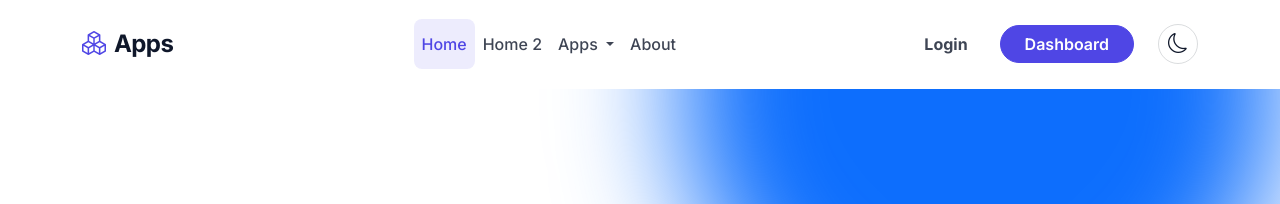
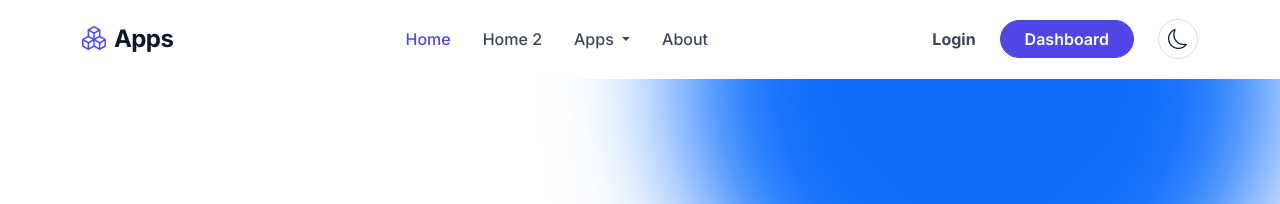
Before and after one commit to Prasanna-7666/Apps-, a plain HTML site: page index.html in a window 1280 px wide. Shown: the top 204 px of the page. Drawn offline with nearby package versions, Linux system fonts and the light colour scheme.

Commit message:
6th commit

```diff
--- a/assets/style.css
+++ b/assets/style.css
@@ -64,16 +64,6 @@ body.dark-mode .form-control::placeholder {
     color: rgba(248, 250, 252, 0.4);
 }
 
-/* Dark Mode Offcanvas Fixes */
-body.dark-mode .offcanvas {
-    background-color: var(--bg-body) !important;
-}
-
-body.dark-mode .offcanvas .btn-close {
-    filter: invert(1) grayscale(100%) brightness(200%);
-}
-
-
 /* ==========================================================================
    Global Element Styles
    ========================================================================== */
@@ -84,33 +74,6 @@ body {
     transition: background-color var(--transition-speed), color var(--transition-speed);
     -webkit-font-smoothing: antialiased;
 }
-
-/* Offcanvas Visibility Fixes */
-.offcanvas {
-    background-color: var(--bg-body) !important;
-    transition: transform var(--transition-speed) ease-in-out, background-color var(--transition-speed);
-}
-
-.offcanvas-header {
-    border-bottom: 1px solid var(--border-color);
-}
-
-.offcanvas-body .nav-link {
-    padding: 0.8rem 1rem;
-    margin: 0.2rem 0;
-    border-radius: var(--radius-sm);
-}
-
-.offcanvas-body .nav-link:hover,
-.offcanvas-body .nav-link.active {
-    background-color: rgba(79, 70, 229, 0.1);
-}
-
-body.dark-mode .offcanvas-body .nav-link.active {
-    color: #818cf8 !important;
-    /* Lighter indigo for better contrast in dark mode */
-}
-
 
 a {
     color: var(--primary);
--- a/index.html
+++ b/index.html
@@ -26,7 +26,7 @@
 <body>
 
     <!-- Header Navigation -->
-    <nav class="navbar navbar-expand-md sticky-top bg-body border-bottom border-light border-opacity-10">
+    <nav class="navbar navbar-expand-lg sticky-top bg-body border-bottom border-light border-opacity-10">
         <div class="container">
             <!-- Brand -->
             <a class="navbar-brand d-flex align-items-center gap-2 fw-bold text-primary" href="index.html">
@@ -41,7 +41,7 @@
             </button>
 
             <!-- Offcanvas Menu (Mobile + Desktop routing) -->
-            <div class="offcanvas offcanvas-start bg-body" tabindex="-1" id="offcanvasNavbar"
+            <div class="offcanvas offcanvas-start" tabindex="-1" id="offcanvasNavbar"
                 aria-labelledby="offcanvasNavbarLabel">
                 <div class="offcanvas-header">
                     <h5 class="offcanvas-title fw-bold text-primary d-flex align-items-center gap-2"
@@ -53,7 +53,7 @@
                 </div>
 
                 <div class="offcanvas-body">
-                    <ul class="navbar-nav mx-auto mb-2 mb-md-0">
+                    <ul class="navbar-nav mx-auto mb-2 mb-lg-0">
                         <li class="nav-item"><a class="nav-link active" href="index.html">Home</a></li>
                         <li class="nav-item"><a class="nav-link" href="home2.html">Home 2</a></li>
                         <li class="nav-item dropdown">
@@ -71,15 +71,15 @@
                         <li class="nav-item"><a class="nav-link" href="about.html">About</a></li>
                     </ul>
 
-                    <div class="d-flex align-items-center gap-3 mt-4 mt-md-0">
+                    <div class="d-flex align-items-center gap-3 mt-4 mt-lg-0">
                         <a href="login.html" class="nav-link fw-bold">Login</a>
                         <a href="dashboard.html" class="btn btn-primary rounded-pill px-4">Dashboard</a>
                         <!-- Theme Toggle Button -->
                         <button
-                            class="theme-toggle-btn theme-toggle btn border border-secondary border-opacity-25 rounded-circle d-flex align-items-center justify-content-center p-0 ms-md-2"
+                            class="theme-toggle-btn theme-toggle btn border border-secondary border-opacity-25 rounded-circle d-flex align-items-center justify-content-center p-0 ms-lg-2"
                             style="width: 40px; height: 40px;" aria-label="Toggle Theme">
                             <i class="bi bi-moon fs-5 text-body"></i>
-                            <span class="theme-text d-md-none ms-2 text-body">Dark Mode</span>
+                            <span class="theme-text d-lg-none ms-2 text-body">Dark Mode</span>
                         </button>
                     </div>
                 </div>
```
Also changed, not shown: about.html (+6 -6 lines), apps.html (+6 -6 lines), education.html (+6 -6 lines), entertainment.html (+6 -6 lines), home2.html (+6 -6 lines), information.html (+6 -6 lines), tools.html (+6 -6 lines).
